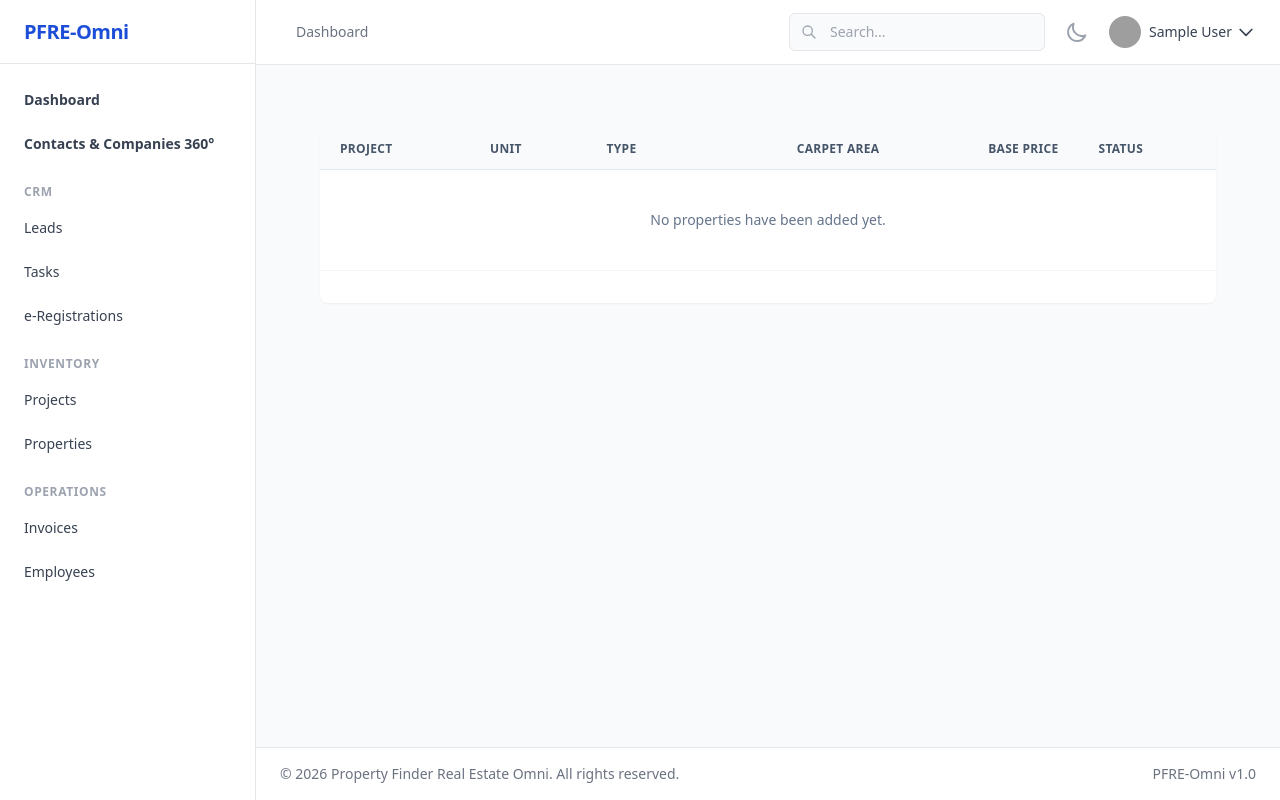
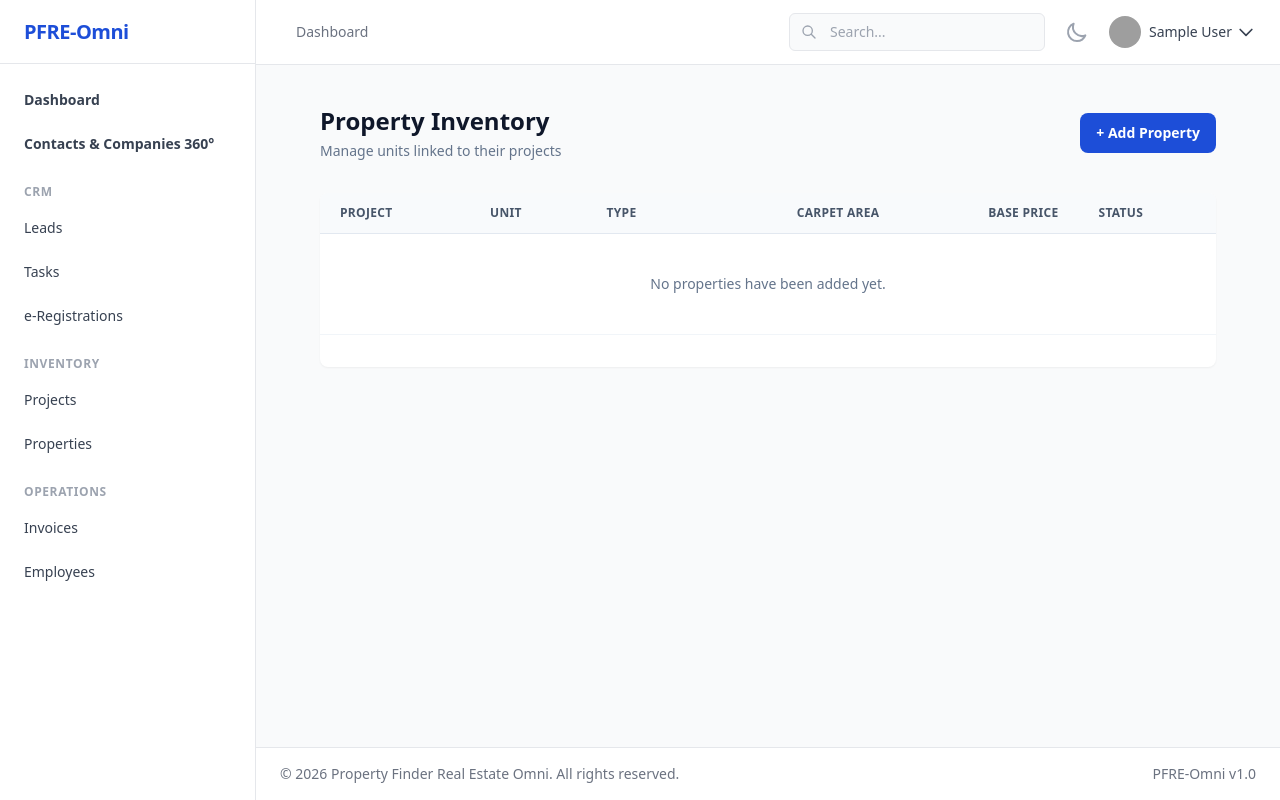
Before and after one commit to rattlescorpion/pfre-omni, a Laravel app: page /inventory/properties in a window 1280 px wide. Run offline with Laravel 10, Linux system fonts and the light colour scheme; the visitor is signed in with stand-in values (Sample User, id 1); data that the repository does not hold is empty; style sheets or scripts are compiled from the project's sources; parts of the project's set-up code (start-up, migrations or seed data) failed here and were passed over; grey boxes are pictures that could not be loaded.

Commit message:
ui: restore inventory page headings and create actions

```diff
--- a/resources/views/properties/index.blade.php
+++ b/resources/views/properties/index.blade.php
@@ -1,6 +1,10 @@
 @extends('layouts.app')
 
 @section('content')
+    <div class="mx-auto flex max-w-7xl flex-wrap items-center justify-between gap-3 px-4 pt-2 sm:px-6 lg:px-8">
+        <div><h1 class="text-2xl font-bold text-slate-900">Property Inventory</h1><p class="mt-1 text-sm text-slate-500">Manage units linked to their projects</p></div>
+        <a href="{{ route('inventory.properties.create') }}" class="rounded-lg bg-blue-700 px-4 py-2.5 text-sm font-semibold text-white hover:bg-blue-800">+ Add Property</a>
+    </div>
 
     <div class="py-8">
         <div class="max-w-7xl mx-auto px-4 sm:px-6 lg:px-8">
```
